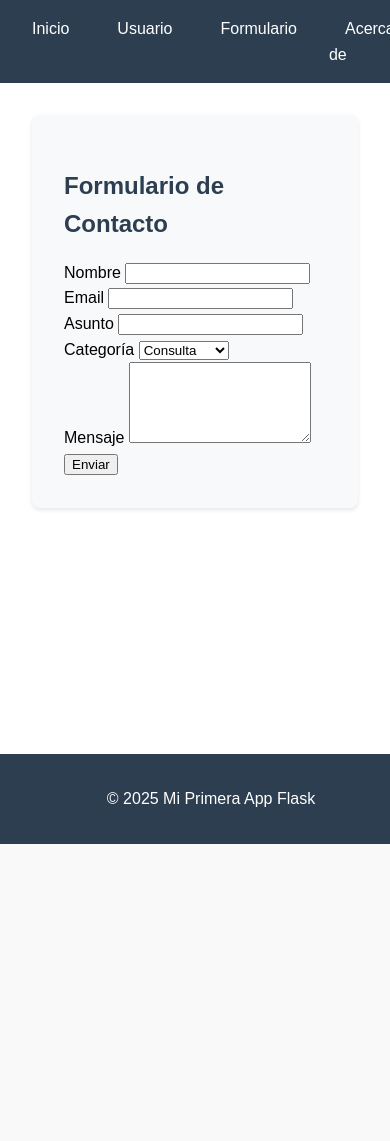
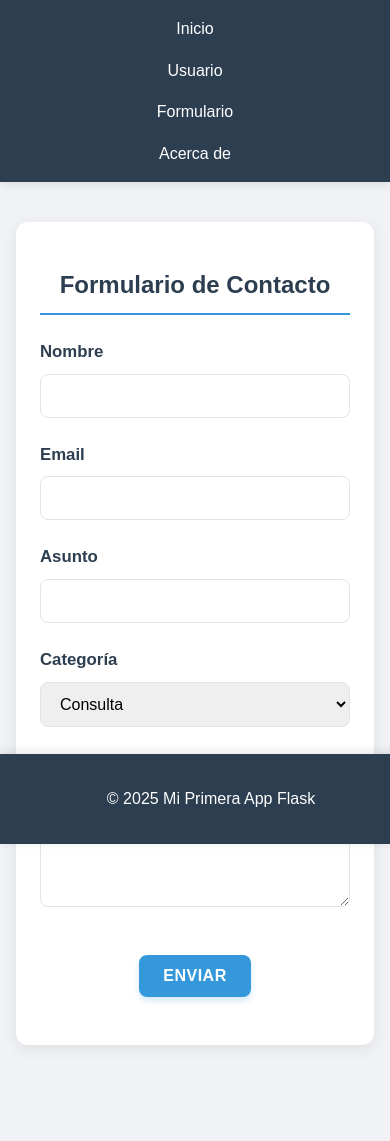
Before and after one commit to ErickRosero/proyecto_flask, a Flask app: page /formulario in a window 390 px wide. Before the commit the page ends 844 px from the top, so only its background shows below. Run offline with Flask 3, Linux system fonts and the light colour scheme.

Commit message:
requirements.txt y arreglo diseño

```diff
--- a/app.py
+++ b/app.py
@@ -52,5 +52,5 @@ def formulario():
     # Si es GET o si el formulario no es válido, mostrar la página del formulario
     return render_template('formulario.html', title='Formulario', form=form)
 
-if __name__ == '_main_':
+if __name__ == '__main__':
     app.run(debug=True)
--- a/static/styles.css
+++ b/static/styles.css
@@ -3,12 +3,15 @@ body {
     margin: 0;
     padding: 0;
     line-height: 1.6;
+    background-color: #f0f2f5;
+    color: #333;
 }
 
 header {
     background-color: #2c3e50;
     color: white;
     padding: 1rem;
+    box-shadow: 0 2px 10px rgba(0,0,0,0.1);
 }
 
 nav ul {
@@ -24,29 +27,42 @@ nav a {
     text-decoration: none;
     padding: 0.5rem 1rem;
     border-radius: 4px;
-    transition: background-color 0.3s;
+    transition: all 0.3s ease;
+    font-weight: 500;
 }
 
 nav a:hover {
     background-color: #34495e;
+    transform: translateY(-2px);
 }
 
 main {
     padding: 2rem;
     max-width: 800px;
     margin: 0 auto;
+    margin-bottom: 80px; /* Para evitar que el contenido se oculte detrás del footer */
 }
 
 section {
-    background-color: #f8f9fa;
+    background-color: #fff;
     padding: 2rem;
-    border-radius: 8px;
-    box-shadow: 0 2px 4px rgba(0,0,0,0.1);
+    border-radius: 12px;
+    box-shadow: 0 4px 15px rgba(0,0,0,0.08);
+    transition: transform 0.3s ease, box-shadow 0.3s ease;
+}
+
+section:hover {
+    transform: translateY(-5px);
+    box-shadow: 0 8px 25px rgba(0,0,0,0.1);
 }
 
 h1 {
+    text-align: center;
     color: #2c3e50;
-    margin-bottom: 1rem;
+    margin-bottom: 1.5rem;
+    font-weight: 700;
+    border-bottom: 2px solid #3498db;
+    padding-bottom: 0.5rem;
 }
 
 footer {
@@ -57,8 +73,188 @@ footer {
     position: fixed;
     bottom: 0;
     width: 100%;
+    box-shadow: 0 -2px 10px rgba(0,0,0,0.1);
 }
 
 .user-profile {
     text-align: center;
 }
+
+/* Estilos para el formulario */
+.form-container {
+    margin-top: 1.5rem;
+}
+
+.form-group {
+    margin-bottom: 1.5rem;
+}
+
+.form-label {
+    display: block;
+    margin-bottom: 0.5rem;
+    font-weight: 600;
+    color: #2c3e50;
+    font-size: 1.05rem;
+}
+
+.form-control {
+    width: 100%;
+    padding: 12px 15px;
+    border: 1px solid #e1e4e8;
+    border-radius: 8px;
+    font-size: 1rem;
+    transition: all 0.3s ease;
+    box-sizing: border-box;
+}
+
+.form-control:focus {
+    border-color: #3498db;
+    box-shadow: 0 0 0 3px rgba(52, 152, 219, 0.25);
+    outline: none;
+}
+
+textarea.form-control {
+    min-height: 120px;
+    resize: vertical;
+}
+
+.errors {
+    color: #e74c3c;
+    font-size: 0.85rem;
+    margin-top: 0.4rem;
+    padding-left: 0.5rem;
+    border-left: 3px solid #e74c3c;
+}
+
+.btn-submit {
+    background-color: #3498db;
+    color: white;
+    border: none;
+    padding: 12px 24px;
+    border-radius: 8px;
+    cursor: pointer;
+    font-size: 1rem;
+    font-weight: 600;
+    transition: all 0.3s ease;
+    text-transform: uppercase;
+    letter-spacing: 0.5px;
+    box-shadow: 0 4px 6px rgba(52, 152, 219, 0.2);
+}
+
+.btn-submit:hover {
+    background-color: #2980b9;
+    transform: translateY(-3px);
+    box-shadow: 0 7px 14px rgba(52, 152, 219, 0.25);
+}
+
+.btn-submit:active {
+    transform: translateY(-1px);
+}
+
+.submit-group {
+    text-align: center;
+    margin-top: 2.5rem;
+}
+
+/* Estilos para la página de resultados */
+.resultado-container h1 {
+    color: #3498db;
+}
+
+.datos-resumen p {
+    font-size: 1.1rem;
+    line-height: 1.6;
+}
+
+.datos-resumen p strong {
+    color: #2c3e50;
+}
+
+.card {
+    border: 1px solid #e1e4e8;
+    border-radius: 10px;
+    padding: 1.5rem;
+    margin: 1.5rem 0;
+    background-color: #f8f9fa;
+    box-shadow: 0 2px 8px rgba(0,0,0,0.05);
+}
+
+.card-item {
+    margin-bottom: 1rem;
+    padding-bottom: 1rem;
+    border-bottom: 1px solid #e1e4e8;
+}
+
+.card-item:last-child {
+    margin-bottom: 0;
+    padding-bottom: 0;
+    border-bottom: none;
+}
+
+.card-item h3 {
+    color: #3498db;
+    font-size: 1.1rem;
+    margin-bottom: 0.4rem;
+    font-weight: 600;
+}
+
+.card-item p {
+    color: #555;
+    line-height: 1.5;
+}
+
+.actions {
+    display: flex;
+    gap: 1rem;
+    margin-top: 2rem;
+    justify-content: center;
+}
+
+.btn-link {
+    display: inline-block;
+    background-color: #3498db;
+    color: white;
+    text-decoration: none;
+    padding: 10px 20px;
+    border-radius: 6px;
+    transition: all 0.3s ease;
+    font-weight: 500;
+    box-shadow: 0 2px 5px rgba(0,0,0,0.1);
+}
+
+.btn-link:hover {
+    background-color: #2980b9;
+    transform: translateY(-2px);
+    box-shadow: 0 4px 8px rgba(0,0,0,0.15);
+}
+
+/* Animaciones */
+@keyframes fadeIn {
+    from { opacity: 0; transform: translateY(10px); }
+    to { opacity: 1; transform: translateY(0); }
+}
+
+.welcome, .form-container, .resultado-container {
+    animation: fadeIn 0.5s ease forwards;
+}
+
+/* Estilos responsivos */
+@media (max-width: 768px) {
+    nav ul {
+        flex-direction: column;
+        align-items: center;
+    }
+
+    nav a {
+        width: 100%;
+        text-align: center;
+    }
+
+    main {
+        padding: 1rem;
+    }
+
+    section {
+        padding: 1.5rem;
+    }
+}
```
Also changed, not shown: requirements.txt (+12 -0 lines).
